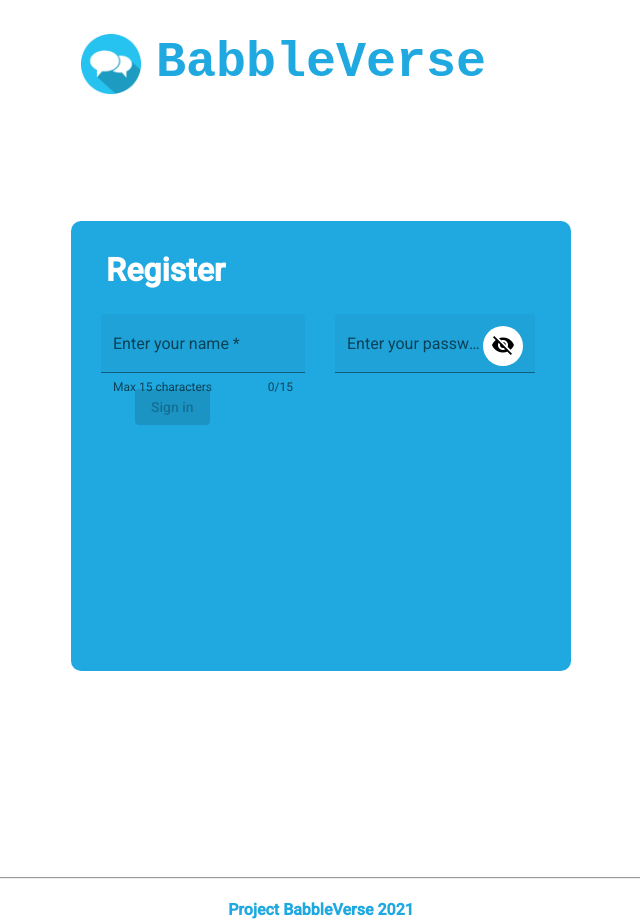
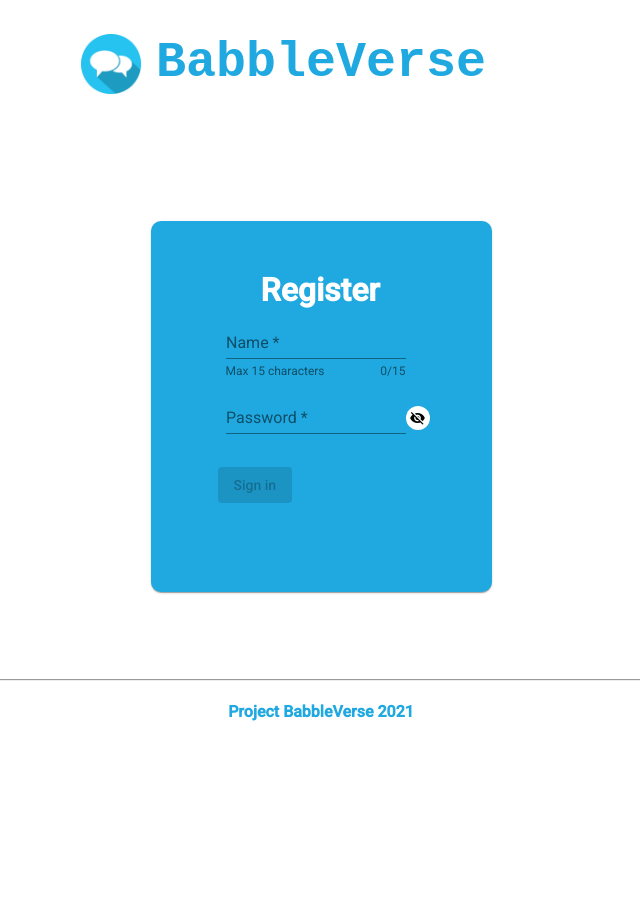
Before and after one commit to Peterkoricar/BabbleVerse, an Angular app in the folder frontend/: page /register in a window 1280 px wide. Shown: the whole page, without its empty margins (319-959 px from the left). After the commit the page ends 834 px from the top, so only its background shows below. Built offline with nearby package versions, Linux system fonts and the light colour scheme.

Commit message:
design registration

```diff
--- a/frontend/src/app/app.component.css
+++ b/frontend/src/app/app.component.css
@@ -17,5 +17,4 @@ h1{
 .heel{
     text-align: center;
     color: rgb(31, 169, 224);
-    margin-top: 0px;
 }
--- a/frontend/src/app/login/login.component.html
+++ b/frontend/src/app/login/login.component.html
@@ -1,7 +1,7 @@
-<div style="height: 648px;">
+<div style="height: 450px;">
     <mat-card class="example-card">
         <mat-card-header>
-            <mat-card-title class="title"><div>Login</div></mat-card-title>
+            <mat-card-title class="title"><strong>Login</strong></mat-card-title>
         </mat-card-header>
 
         <form class="example-form" [formGroup]="loginGroup" (ngSubmit)="login()">
--- a/frontend/src/app/register/register.component.css
+++ b/frontend/src/app/register/register.component.css
@@ -1,11 +1,12 @@
 .register{
-    height: 450px;
-    width: 500px;
+    width: 250px;
     margin: auto;
+    margin-top: 130px;
+    padding-top: 50px;
+    padding-bottom: 65px;
+    padding-left: 75px;
     background-color: rgb(31, 169, 224);;
     border-radius: 10px;
-    margin-top: 130px;
-    margin-bottom: 50px;
 }
 
 button{
@@ -22,16 +23,9 @@ button:hover{
     margin-left: 35px;
     color: white;
     font-size: xx-large;
-    padding-top: 30px;
 }
 
 .input{
-    margin-top: 25px;
-    margin-left: 30px;
+    color: black;
+    margin: 5px 0px;
 }
-
-.signbtn{
-    position: absolute;
-    margin-left: -400px;
-    margin-top: 100px;
-}
--- a/frontend/src/app/register/register.component.html
+++ b/frontend/src/app/register/register.component.html
@@ -1,39 +1,22 @@
-<div style="height: 648px;">
-    <div class="register">
+<div style="height: 450px;">
+    <mat-card class="register">
         <div class="title"><strong>Register</strong></div>
         <form [formGroup]="registerGroup" (ngSubmit)="register()">
-            <!--<mat-form-field appearance="fill" class="input">
-                <mat-label>Enter your name</mat-label>
-                <input matInput formControlName="name" placeholder="Jozko" type="text" required>
-            </mat-form-field>
-            <mat-form-field appearance="fill" class="input">
-                <mat-label>Enter your surname</mat-label>
-                <input matInput formControlName="surname" placeholder="Mrkvicka" type="text" required>
-            </mat-form-field>-->
-            <mat-form-field hintLabel="Max 15 characters" appearance="fill" class="input">
-                <mat-label>Enter your name</mat-label>
+            <mat-form-field hintLabel="Max 15 characters" class="input">
+                <mat-label>Name</mat-label>
                 <input matInput formControlName="name" #input maxlength="15" placeholder="Jozko Mrkvicka" type="text" required>
                 <mat-hint align="end">{{input.value?.length || 0}}/15</mat-hint>
             </mat-form-field>
-            <mat-form-field appearance="fill" class="input" style="width: 200px;">
-                <mat-label>Enter your password</mat-label>
+            <mat-form-field  class="input" syle="width: 200px;">
+                <mat-label>Password</mat-label>
                 <input matInput formControlName="password" [type]="hide ? 'password' : 'text'" type="password" required>
-                <button mat-icon-button matSuffix (click)="hide = !hide" [attr.aria-label]="'Hide password'" [attr.aria-pressed]="hide">
-                <mat-icon>{{hide ? 'visibility_off' : 'visibility'}}</mat-icon>
+                <button mat-icon-button matSuffix style="margin-right: -55px;"  (click)="hide = !hide" [attr.aria-label]="'Hide password'" [attr.aria-pressed]="hide">
+                    <mat-icon>{{hide ? 'visibility_off' : 'visibility'}}</mat-icon>
                 </button>
             </mat-form-field>
-           <!-- <mat-form-field appearance="fill" class="input">
-                <mat-label>Enter your email</mat-label>
-                <input matInput formControlName="email" placeholder="jozko.mrkvicka@mail.com" type="email">
-                <mat-error *ngIf="email.invalid">{{getErrorMessage()}}</mat-error>
-            </mat-form-field>
-            <mat-form-field appearance="fill" class="input">
-                <mat-label>Enter your phone number</mat-label>
-                <input matInput formControlName="phonenumber" placeholder="+421 948 258 369" type="number" >
-            </mat-form-field>-->
             <mat-card-actions>
                 <button mat-raised-button  class="signbtn" type="submit" [disabled]="!registerGroup.valid">Sign in</button>
             </mat-card-actions>
         </form>
-    </div>
+  </mat-card>
 </div>
```
Also changed, not shown: frontend/src/app/register/register.component.ts (+0 -9 lines).
